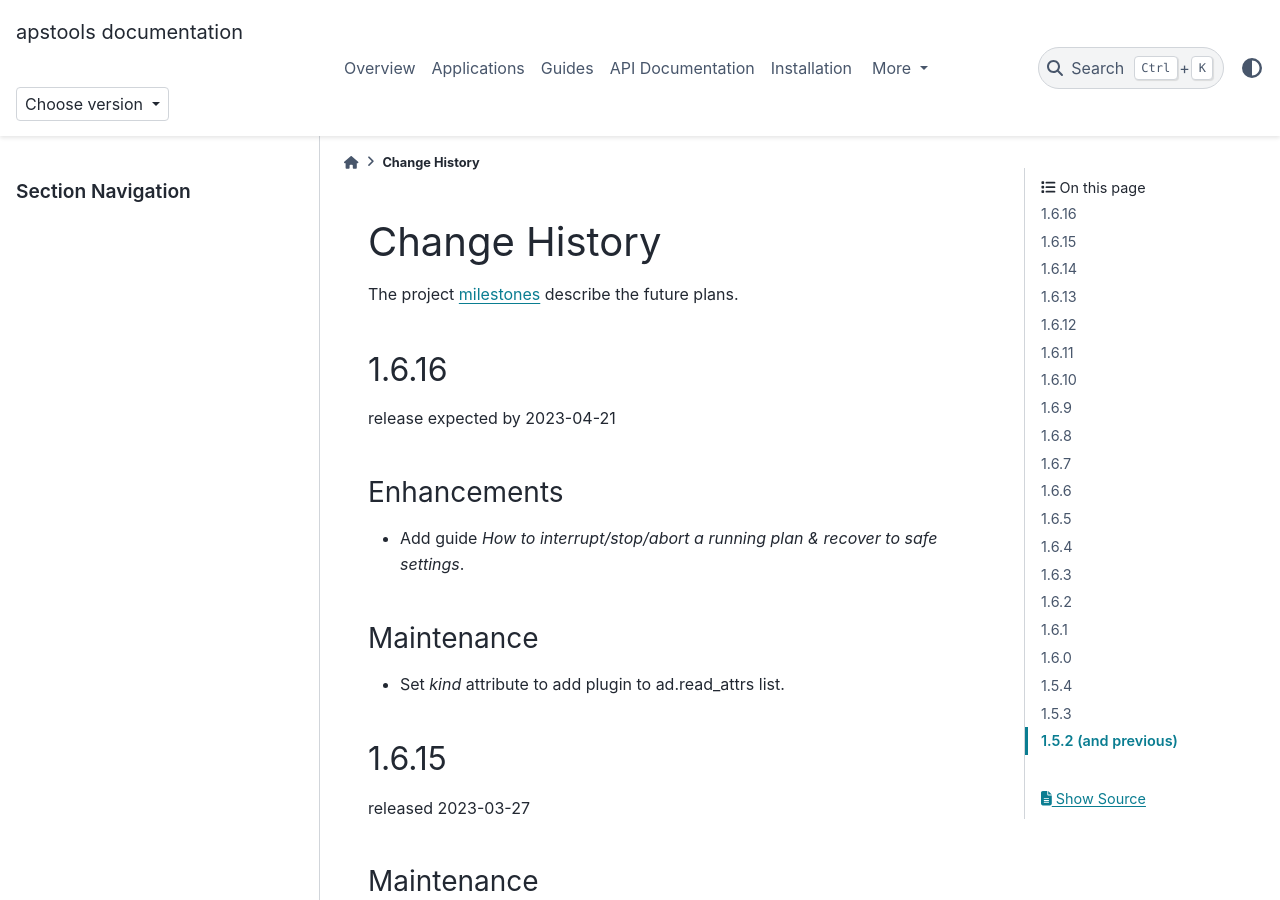
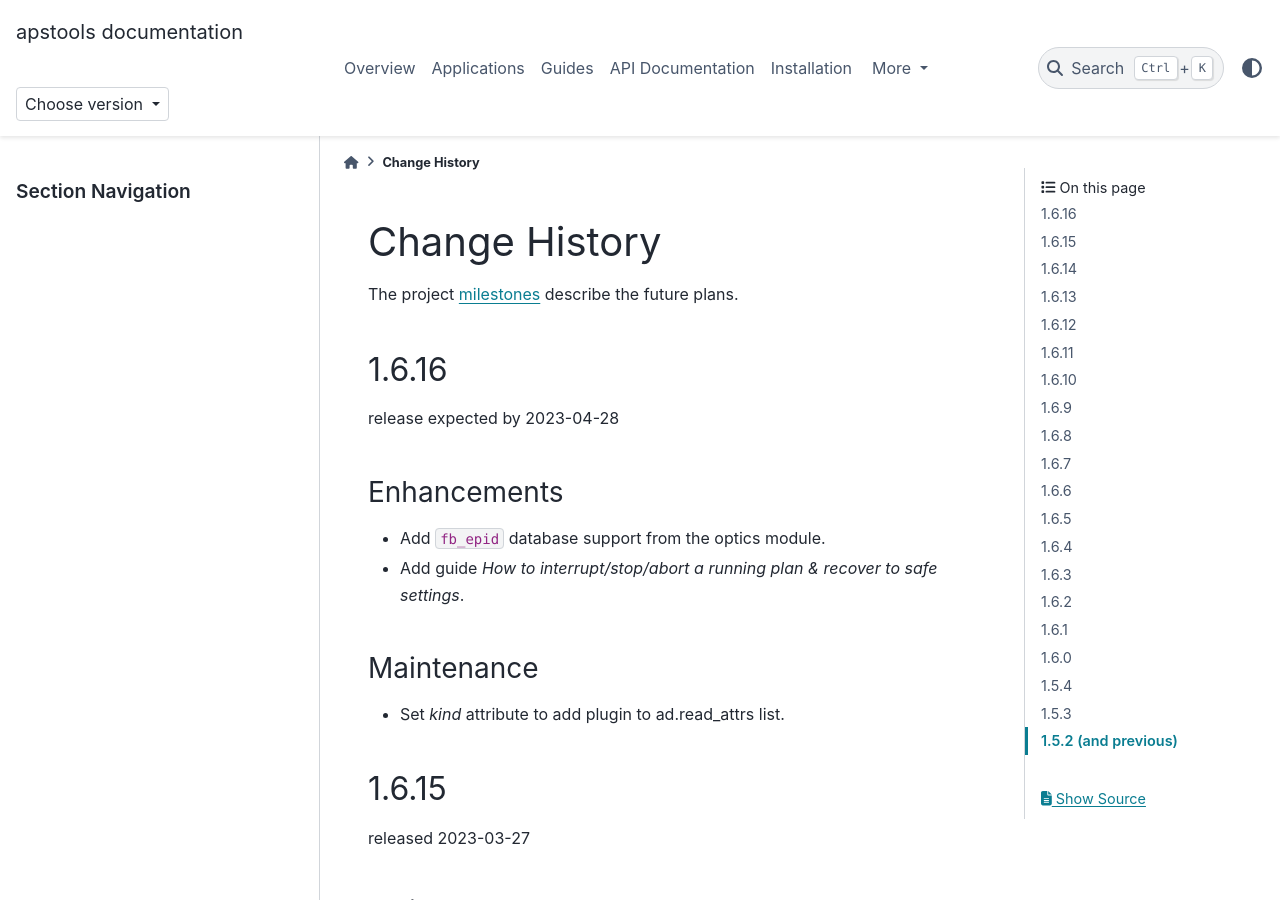
Before and after one commit to dogrecajb/apstools, a Sphinx documentation site: the page built from docs/source/changes.rst, in a window 1280 px wide and 900 px high. Built offline with Sphinx 7.4.7 and the PyData theme 0.15.4, drawn with Linux system fonts in a browser that asks for light colours; the version number could not be read and is left out.

Commit message:
DOC #847

```diff
--- a/CHANGES.rst
+++ b/CHANGES.rst
@@ -28,11 +28,12 @@ describe the future plans.
 1.6.16
 ******
 
-release expected by 2023-04-21
+release expected by 2023-04-28
 
 Enhancements
 ------------
 
+* Add ``fb_epid`` database support from the optics module.
 * Add guide *How to interrupt/stop/abort a running plan & recover to safe settings*.
 
 Maintenance
--- a/docs/source/api/synApps/_epid.rst
+++ b/docs/source/api/synApps/_epid.rst
@@ -5,5 +5,8 @@ synApps epid record
 The ``epid`` record is part of the ``std`` module:
 https://epics.anl.gov/bcda/synApps/std/epidRecord.html
 
+The ``fb_epid`` database is part of the ``optics`` module:
+https://github.com/epics-modules/optics/blob/master/opticsApp/Db/fb_epid.db
+
 .. automodule:: apstools.synApps.epid
     :members:
```
